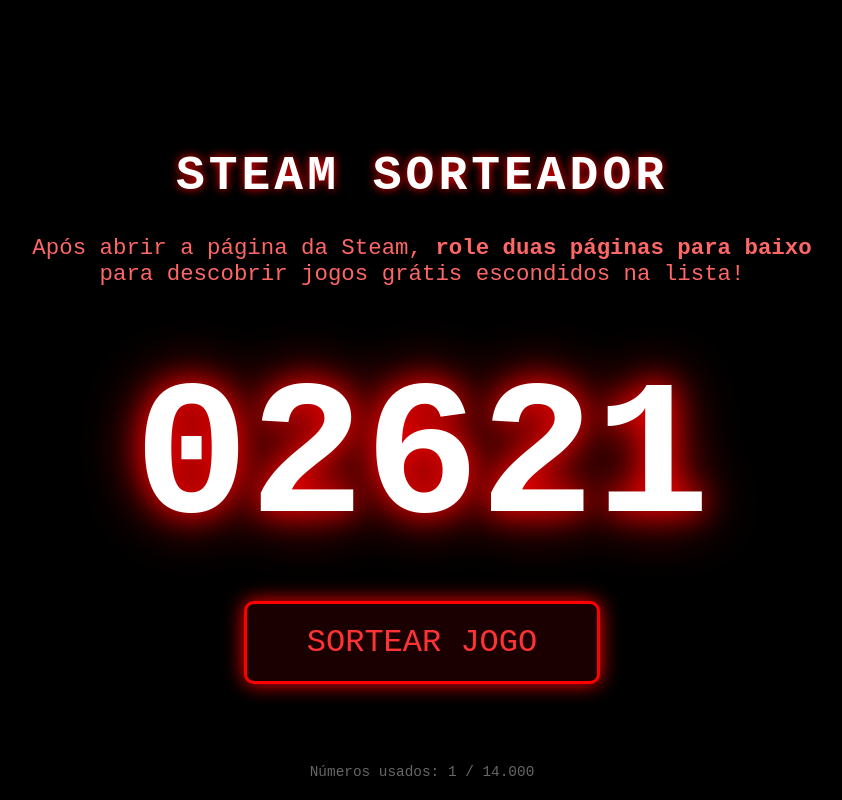
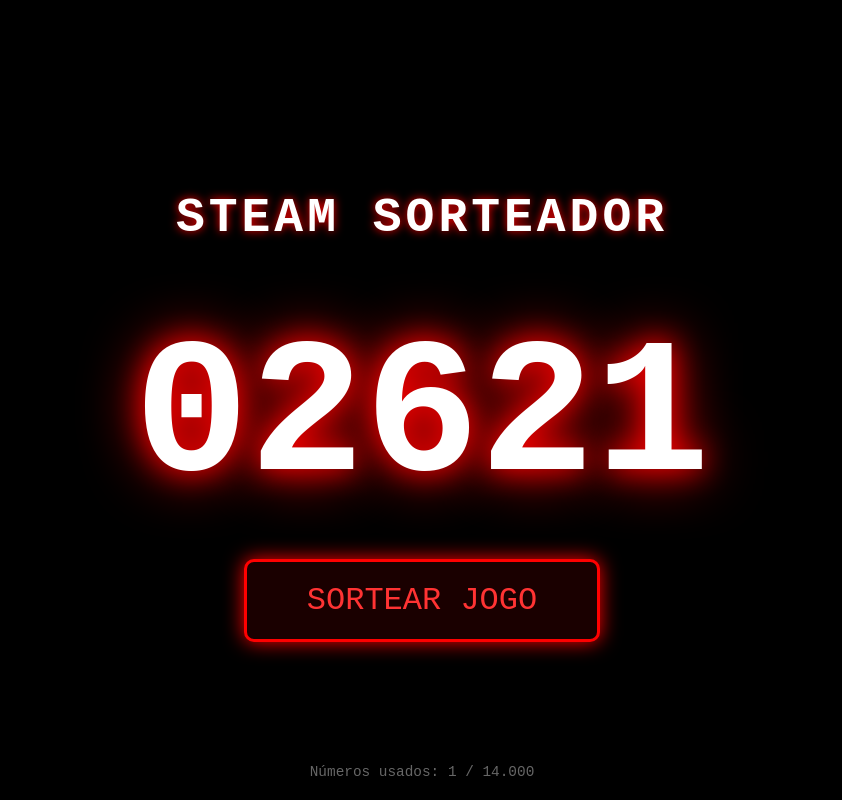
Before and after one commit to psicspsix/Steam-Sorteio-Jogo, a plain HTML site: page index.html in a window 1280 px wide. Both pictures are taken after a click on the button "SORTEAR JOGO". Shown: the whole page, without its empty margins (218-1060 px from the left). Drawn offline with Linux system fonts and the light colour scheme.

Commit message:
Update index.html

```diff
--- a/index.html
+++ b/index.html
@@ -21,16 +21,9 @@
 
         h1 {
             font-size: 3rem;
-            margin-bottom: 1rem;
+            margin-bottom: 2rem;
             text-shadow: 0 0 10px #ff0000;
             letter-spacing: 4px;
-        }
-
-        #instrucao {
-            font-size: 1.4rem;
-            margin: 1rem 0 2rem;
-            color: #ff6666;
-            max-width: 800px;
         }
 
         #numero {
@@ -75,10 +68,6 @@
 </head>
 <body>
     <h1>STEAM SORTEADOR</h1>
-    <p id="instrucao">
-        Após abrir a página da Steam, <strong>role duas páginas para baixo</strong><br>
-        para descobrir jogos grátis escondidos na lista!
-    </p>
     <div id="numero"></div>
     <button id="sortear">SORTEAR JOGO</button>
 
@@ -92,6 +81,7 @@
         const TOTAL_NUMEROS = 14000;
         const CHAVE_STORAGE = 'steam_sorteados';
 
+        // Carrega ou inicia lista de números usados
         let sorteados = JSON.parse(localStorage.getItem(CHAVE_STORAGE)) || [];
 
         function atualizarContador() {
@@ -100,13 +90,9 @@
 
         function sortearNumero() {
             if (sorteados.length >= TOTAL_NUMEROS) {
-                if (confirm('Todos os 14.000 números já foram sorteados! Deseja reiniciar?')) {
-                    sorteados = [];
-                    localStorage.removeItem(CHAVE_STORAGE);
-                    atualizarContador();
-                } else {
-                    return;
-                }
+                alert('Todos os 14.000 números já foram sorteados! Reiniciando...');
+                sorteados = [];
+                localStorage.removeItem(CHAVE_STORAGE);
             }
 
             let numero;
@@ -114,32 +100,26 @@
                 numero = Math.floor(Math.random() * TOTAL_NUMEROS) + 1;
             } while (sorteados.includes(numero));
 
+            // Marca como usado
             sorteados.push(numero);
             localStorage.setItem(CHAVE_STORAGE, JSON.stringify(sorteados));
             atualizarContador();
 
+            // Mostra o número
             numeroDiv.textContent = numero.toString().padStart(5, '0');
             numeroDiv.style.opacity = '1';
 
+            // Após 1 segundo, redireciona
             setTimeout(() => {
                 const url = `https://store.steampowered.com/genre/Free%20to%20Play?offset=${numero}`;
-                const novaAba = window.open(url, '_blank');
-
-                if (!novaAba) {
-                    alert('Por favor, permita pop-ups para este site para que o sorteio funcione.');
-                }
-
-                // Limpa o número após abrir
-                setTimeout(() => {
-                    numeroDiv.style.opacity = '0';
-                    setTimeout(() => {
-                        numeroDiv.textContent = '';
-                    }, 500);
-                }, 2000);
+                window.open(url, '_blank'); // Abre em nova aba
+                // Ou use window.location.href = url; para substituir a página atual
             }, 1000);
         }
 
         botao.addEventListener('click', sortearNumero);
+
+        // Inicializa contador
         atualizarContador();
     </script>
 </body>
```
